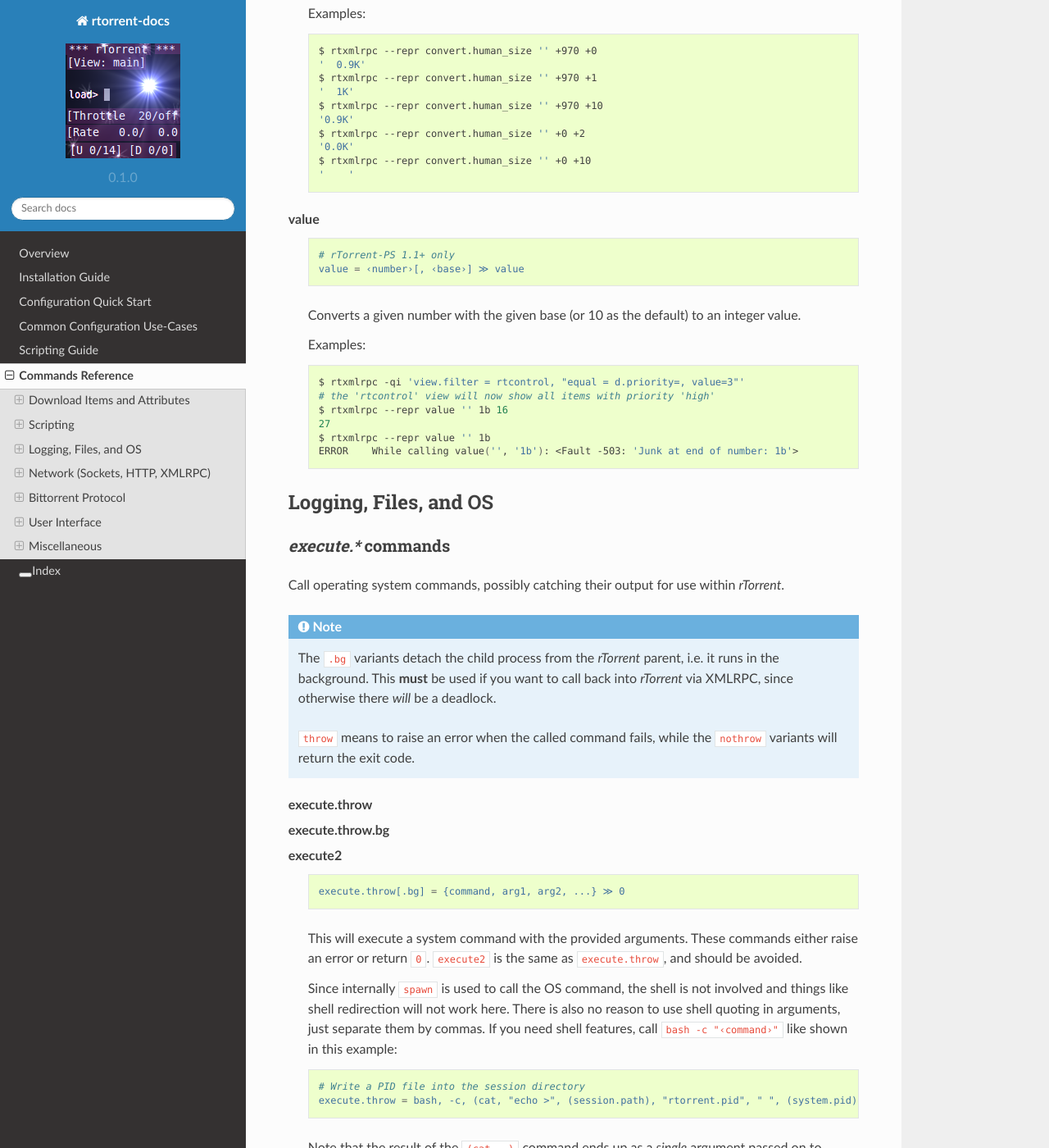
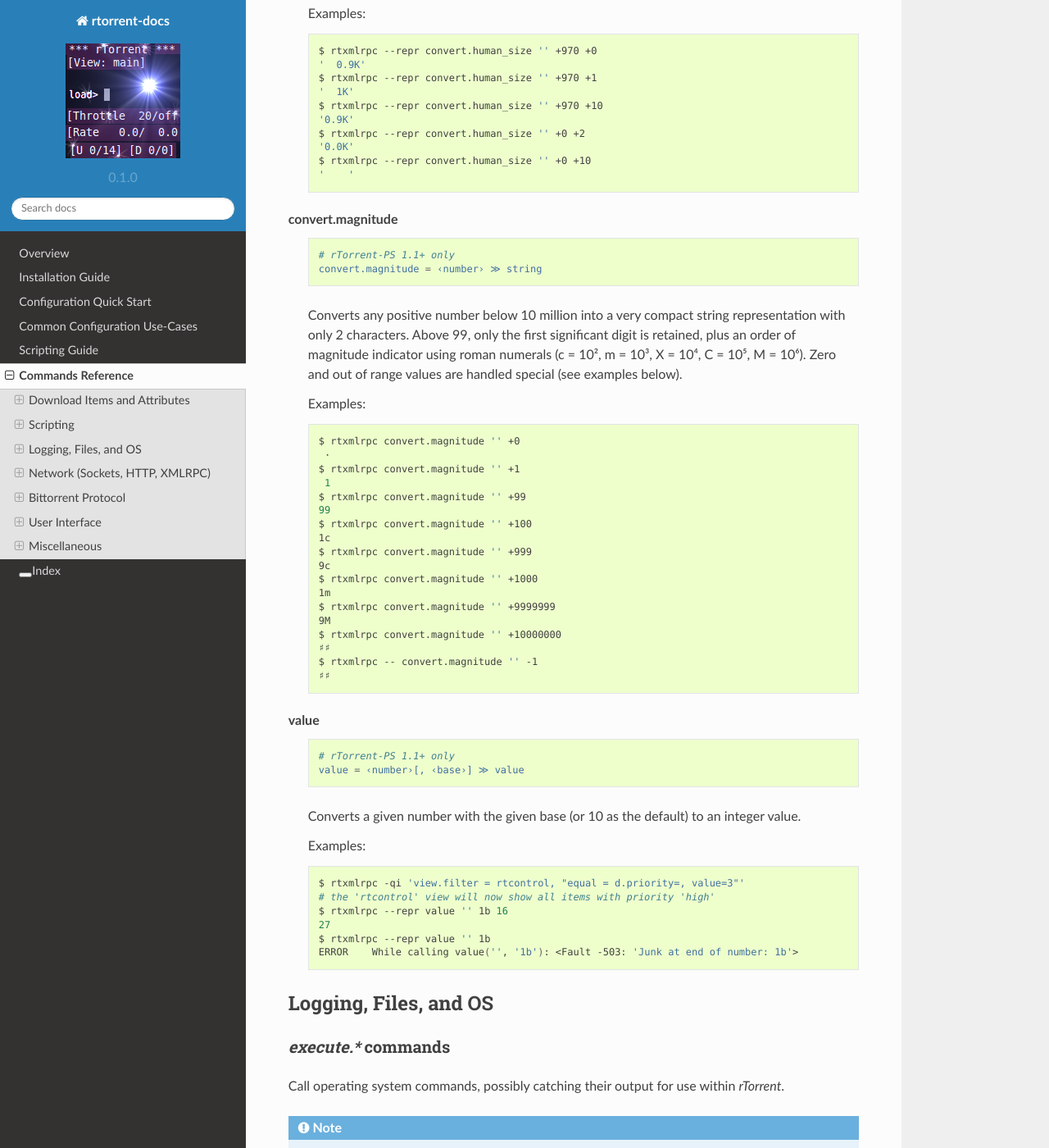
Before and after one commit to rtorrent-community/rtorrent-docs, a Sphinx documentation site: the page built from docs/cmd-ref.rst, in a window 1280 px wide and 1400 px high, scrolled down 24166 px. Shown: the whole window at 82% size. Built offline with Sphinx 7.4.7 and the Read the Docs theme 2.0.0, drawn with Linux system fonts in a browser that asks for light colours.

Commit message:
added 'convert.magnitude' command

```diff
--- a/docs/include-cmd-scripting.rst
+++ b/docs/include-cmd-scripting.rst
@@ -538,6 +538,44 @@ The ``to_*`` forms are **deprecated**.
             '    '
 
 
+    convert.magnitude
+
+        .. code-block:: ini
+
+            # rTorrent-PS 1.1+ only
+            convert.magnitude = ‹number› ≫ string
+
+        Converts any positive number below 10 million into
+        a very compact string representation with only 2 characters.
+        Above 99, only the first significant digit is retained,
+        plus an order of magnitude indicator using roman numerals
+        (c = 10², m = 10³, X = 10⁴, C = 10⁵, M = 10⁶).
+        Zero and out of range values are handled special (see examples below).
+
+        Examples:
+
+        .. code-block:: shell
+
+            $ rtxmlrpc convert.magnitude '' +0
+             ·
+            $ rtxmlrpc convert.magnitude '' +1
+             1
+            $ rtxmlrpc convert.magnitude '' +99
+            99
+            $ rtxmlrpc convert.magnitude '' +100
+            1c
+            $ rtxmlrpc convert.magnitude '' +999
+            9c
+            $ rtxmlrpc convert.magnitude '' +1000
+            1m
+            $ rtxmlrpc convert.magnitude '' +9999999
+            9M
+            $ rtxmlrpc convert.magnitude '' +10000000
+            ♯♯
+            $ rtxmlrpc -- convert.magnitude '' -1
+            ♯♯
+
+
     value
 
         .. code-block:: ini
```
